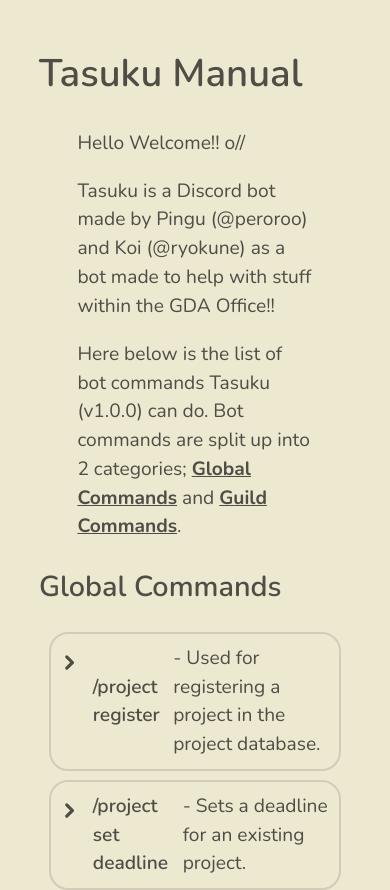
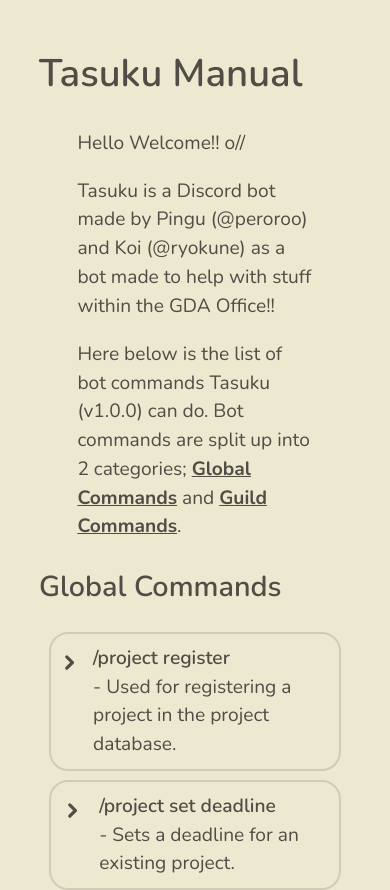
Before and after one commit to perororoo/tasuku-manual, a React (Vite) app: page / in a window 390 px wide. Shown: the top 890 px of the page. Built offline with nearby package versions, Linux system fonts and the light colour scheme; a web font is replaced by a local one.

Commit message:
Attempt to have a responsive UI in mobile

```diff
--- a/src/CommandContainer.css
+++ b/src/CommandContainer.css
@@ -17,6 +17,10 @@
   border-color: #bdb9a5;
 }
 
+div.commandNameContainer {
+  align-self: center;
+}
+
 div.dropdownIcon {
   align-content: center;
   border-radius: 100%;
@@ -33,8 +37,10 @@
 }
 
 p.commandDesc {
+  font-size: 100%;
   align-self: center;
   margin: 0;
+  padding-inline: 0.7em;
 }
 
 svg {
@@ -49,4 +55,9 @@
 
 svg.opened {
   transform: rotate(0deg);
+  /* width: clamp(1vw, 1em, 2vw);
+  height: clamp(1vw, 1em, 2vw); */
 }
+
+@container (width) {
+}
--- a/src/CommandContainer.tsx
+++ b/src/CommandContainer.tsx
@@ -16,7 +16,13 @@
           <path transform="matrix(.73391 .73391 -.73391 .73391 -1.2131 -10.584)" d="m27.346 12.629 3.8e-5 0.27929a5.0007 5.0007 44.996 0 0 5.0007 5h25.817a5 5 135 0 0 5-5v-25.817a5.0007 5.0007 45.004 0 0-5-5.0007l-0.27929-3.8e-5a4.9993 4.9993 135 0 0-5 4.9993v20.539h-20.539a4.9993 4.9993 135 0 0-4.9993 5z" fill="#4f4d46" strokeWidth=".79797"/>
         </svg>
       </div>
-      <h3 className="nunito-semibold default-font commandName">{ commandName }</h3><p className="nunito-normal default-font commandDesc">{"- " +  commandDesc }</p>
+
+      <div className="commandNameContainer">
+        <h3 className="nunito-semibold default-font commandName">{ commandName }</h3>
+        <div className="commandDescContainer">
+          <p className="nunito-normal default-font commandDesc">{"- " +  commandDesc }</p>
+        </div>
+      </div>
     </div>
   );
 };
```
